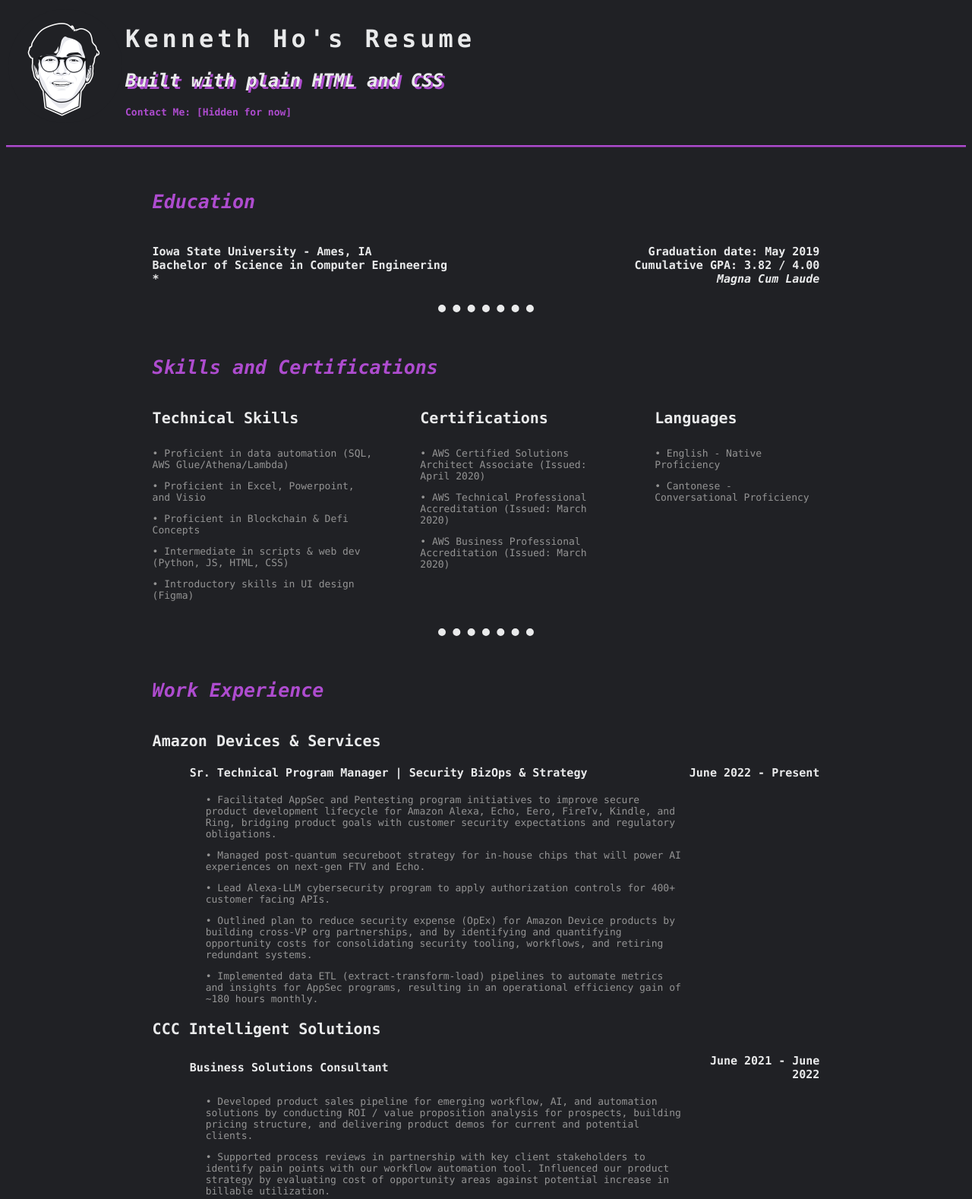
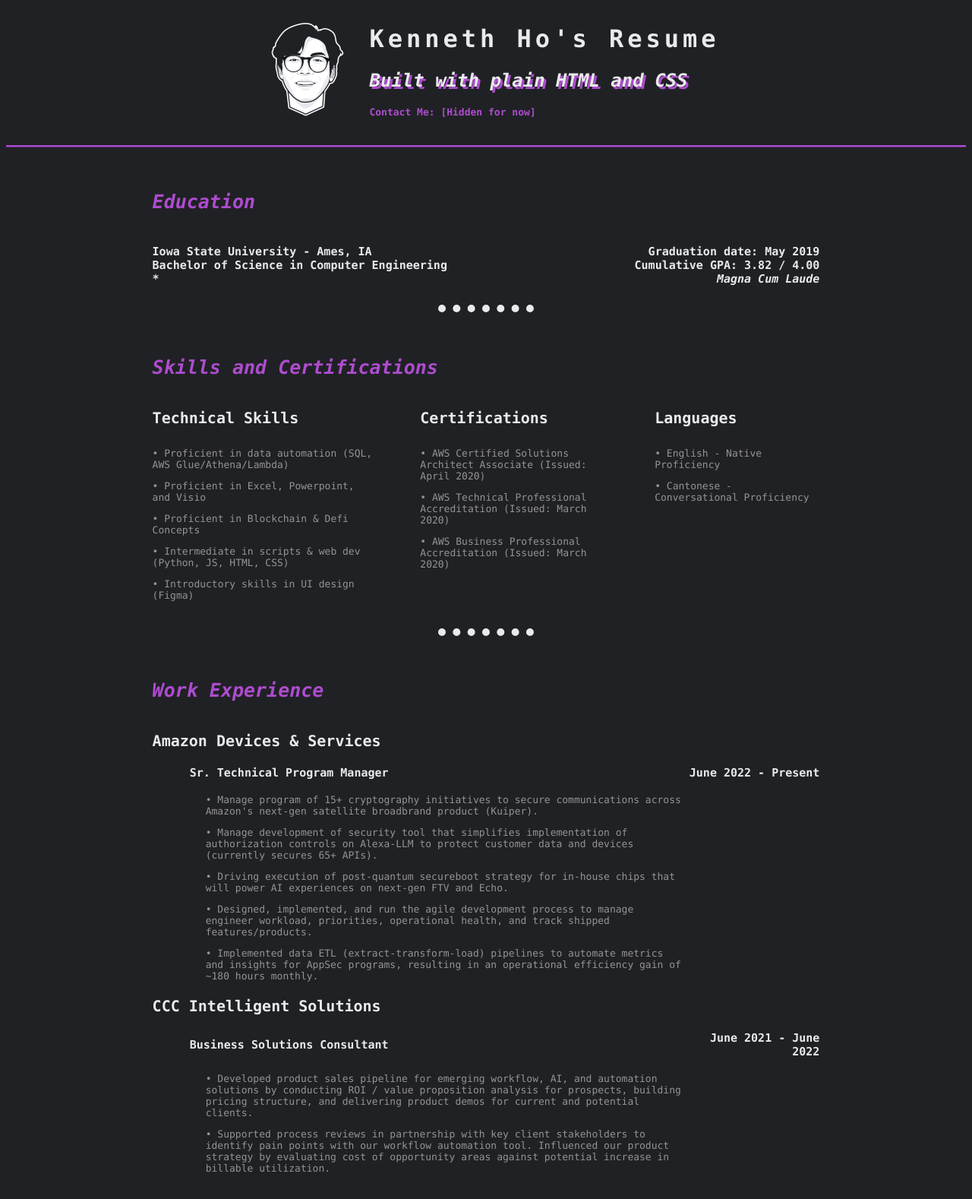
Before and after one commit to kennethho97/personal-site, a plain HTML site: page resume.html in a window 1280 px wide. Shown: the top 1578 px of the page at 76% size. Drawn offline with Linux system fonts and the light colour scheme.

Commit message:
Updating resume content and css
Centering resume header and updating resume content

```diff
--- a/CSS/styles.css
+++ b/CSS/styles.css
@@ -100,6 +100,11 @@
   width: 700px;
 }
 
+.resumeHeader {
+    margin-left: auto;
+    margin-right: auto;
+}
+
 .resumeSection {
   margin-left: auto;
   margin-right: auto;
--- a/resume.html
+++ b/resume.html
@@ -3,7 +3,7 @@
 
 <head>
   <meta charset="utf-8">
-  <title>☕ Kenny's Site</title>
+  <title>☕ Kenny's Resume</title>
   <link rel="stylesheet" href="CSS/styles.css">
 </head>
 
@@ -153,7 +153,7 @@
       <table class="contentBullets">
         <tr>
           <td>
-            <h6 style="padding-left: 7%;">Sr. Technical Program Manager | Security BizOps & Strategy</h6>
+            <h6 style="padding-left: 7%;">Sr. Technical Program Manager</h6>
           </td>
           <td>
             <h6 style="text-align: right;">June 2022 - Present</h6>
@@ -162,16 +162,16 @@
         <tr>
           <td style="width:80%;">
             <p style="padding-left: 10%;">
-              • Facilitated AppSec and Pentesting program initiatives to improve secure product development lifecycle for Amazon Alexa, Echo, Eero, FireTv, Kindle, and Ring, bridging product goals with customer security expectations and regulatory obligations.
+              • Manage program of 15+ cryptography initiatives to secure communications across Amazon's next-gen satellite broadbrand product (Kuiper).
             </p>
             <p style="padding-left: 10%;">
-              • Managed post-quantum secureboot strategy for in-house chips that will power AI experiences on next-gen FTV and Echo.
+              • Manage development of security tool that simplifies implementation of authorization controls on Alexa-LLM to protect customer data and devices (currently secures 65+ APIs).
             </p>
             <p style="padding-left: 10%;">
-              • Lead Alexa-LLM cybersecurity program to apply authorization controls for 400+ customer facing APIs.
+              • Driving execution of post-quantum secureboot strategy for in-house chips that will power AI experiences on next-gen FTV and Echo.
             </p>
             <p style="padding-left: 10%;">
-              • Outlined plan to reduce security expense (OpEx) for Amazon Device products by building cross-VP org partnerships, and by identifying and quantifying opportunity costs for consolidating security tooling, workflows, and retiring redundant systems.
+              • Designed, implemented, and run the agile development process to manage engineer workload, priorities, operational health, and track shipped features/products.
             </p>
             <p style="padding-left: 10%;">
               • Implemented data ETL (extract-transform-load) pipelines to automate metrics and insights for AppSec programs, resulting in an operational efficiency gain of ~180 hours monthly.
```
